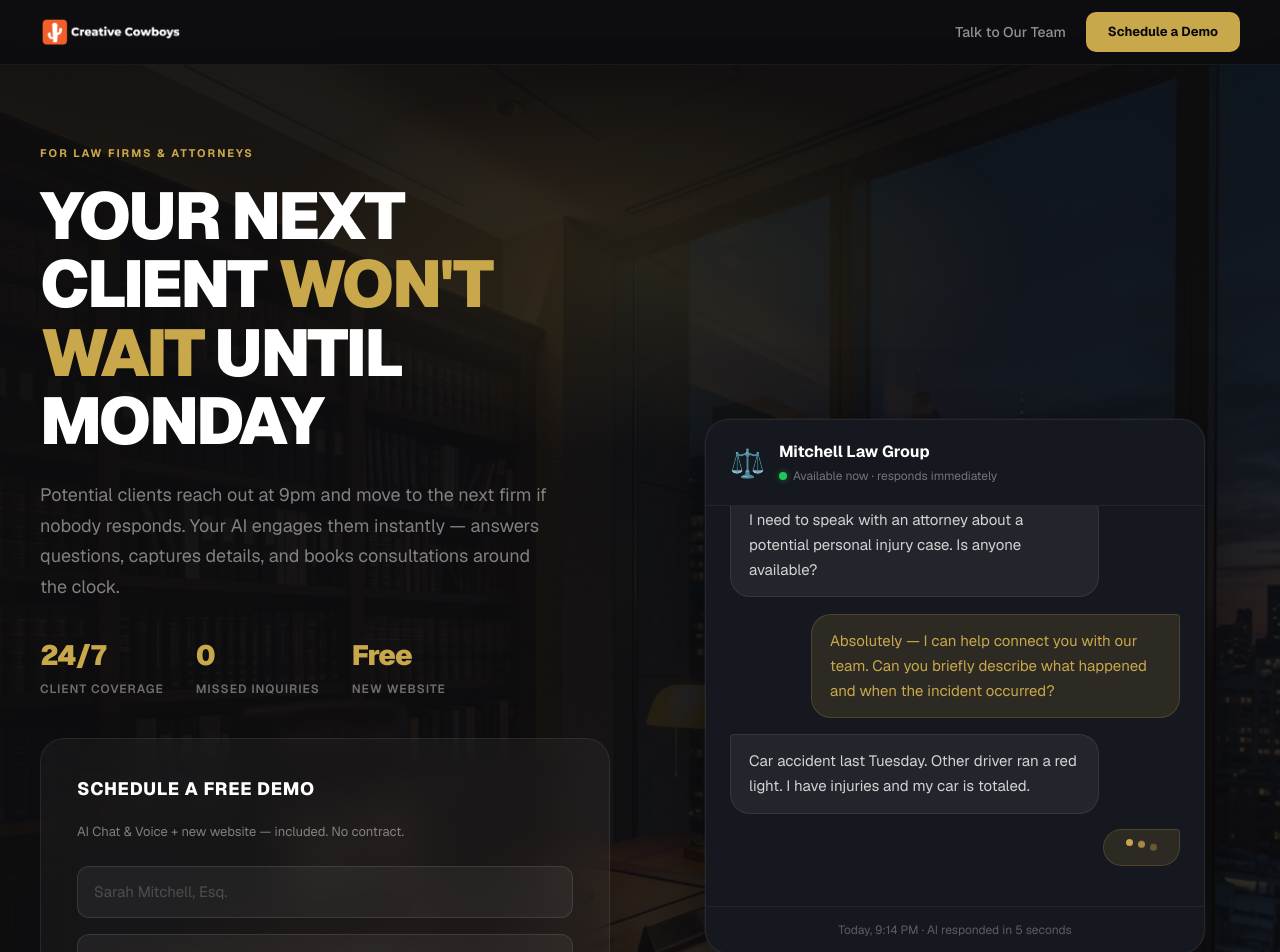
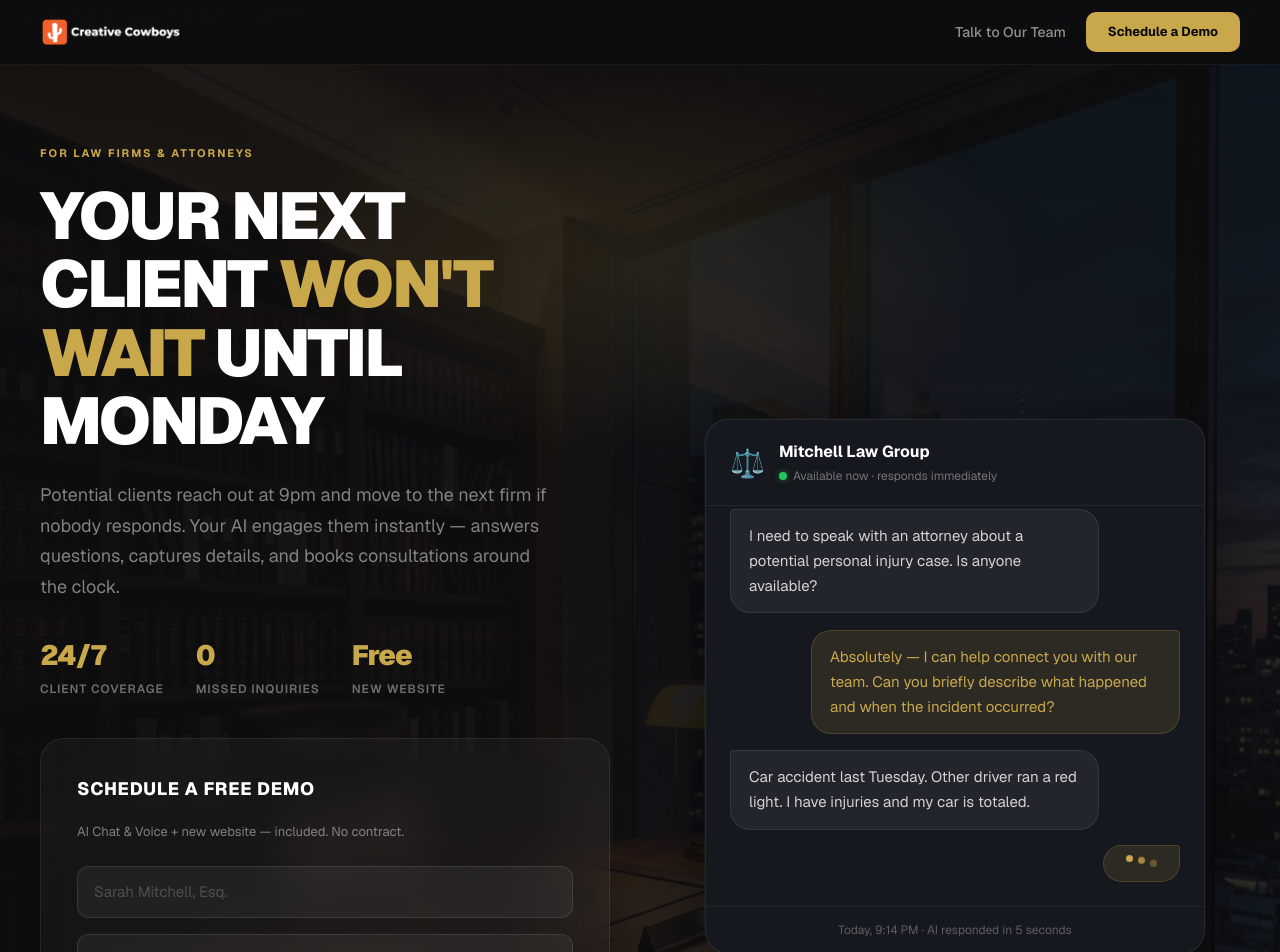
Before and after one commit to creativecowboys/cowboys-site, a Next.js app: page /ai/landing/law in a window 1280 px wide. Shown: the top 952 px of the page. Built offline with nearby package versions, Linux system fonts and the light colour scheme.

Commit message:
fix: prevent page auto-scroll from chat animation scrollIntoView
Changed from scrollIntoView (scrolls entire page) to scrollTop on
the chat container element so only the chat box scrolls internally.

```diff
--- a/src/app/ai/landing/AILandingPageClient.tsx
+++ b/src/app/ai/landing/AILandingPageClient.tsx
@@ -359,7 +359,6 @@ function ChatMockup({ content }: { content: IndustryContent }) {
   const [visibleCount, setVisibleCount] = useState(0);
   const [showTyping, setShowTyping] = useState(false);
   const [loopKey, setLoopKey] = useState(0);
-  const messagesEndRef = useRef<HTMLDivElement>(null);
   const total = content.chatMessages.length;
 
   useEffect(() => {
@@ -411,9 +410,12 @@ function ChatMockup({ content }: { content: IndustryContent }) {
     };
   }, [loopKey, total, content.chatMessages]);
 
-  // Auto-scroll to bottom as messages appear
+  // Auto-scroll chat container to bottom as messages appear (without moving the page)
+  const chatContainerRef = useRef<HTMLDivElement>(null);
   useEffect(() => {
-    messagesEndRef.current?.scrollIntoView({ behavior: "smooth" });
+    if (chatContainerRef.current) {
+      chatContainerRef.current.scrollTop = chatContainerRef.current.scrollHeight;
+    }
   }, [visibleCount, showTyping]);
 
   return (
@@ -477,6 +479,7 @@ function ChatMockup({ content }: { content: IndustryContent }) {
 
       {/* Messages */}
       <div
+        ref={chatContainerRef}
         style={{
           padding: "24px",
           display: "flex",
@@ -552,7 +555,7 @@ function ChatMockup({ content }: { content: IndustryContent }) {
           </div>
         )}
 
-        <div ref={messagesEndRef} />
+
       </div>
 
       {/* Footer */}
```
